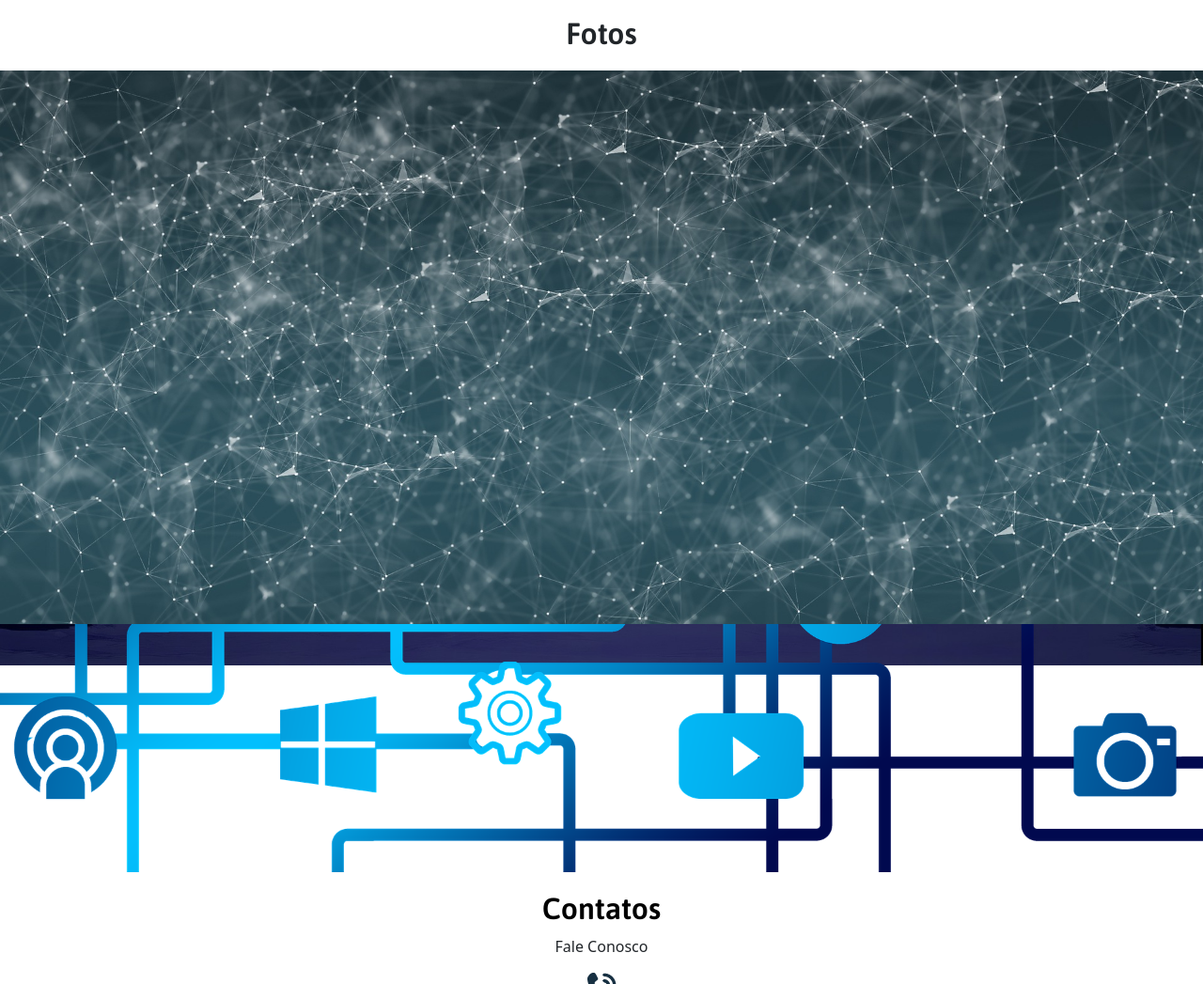
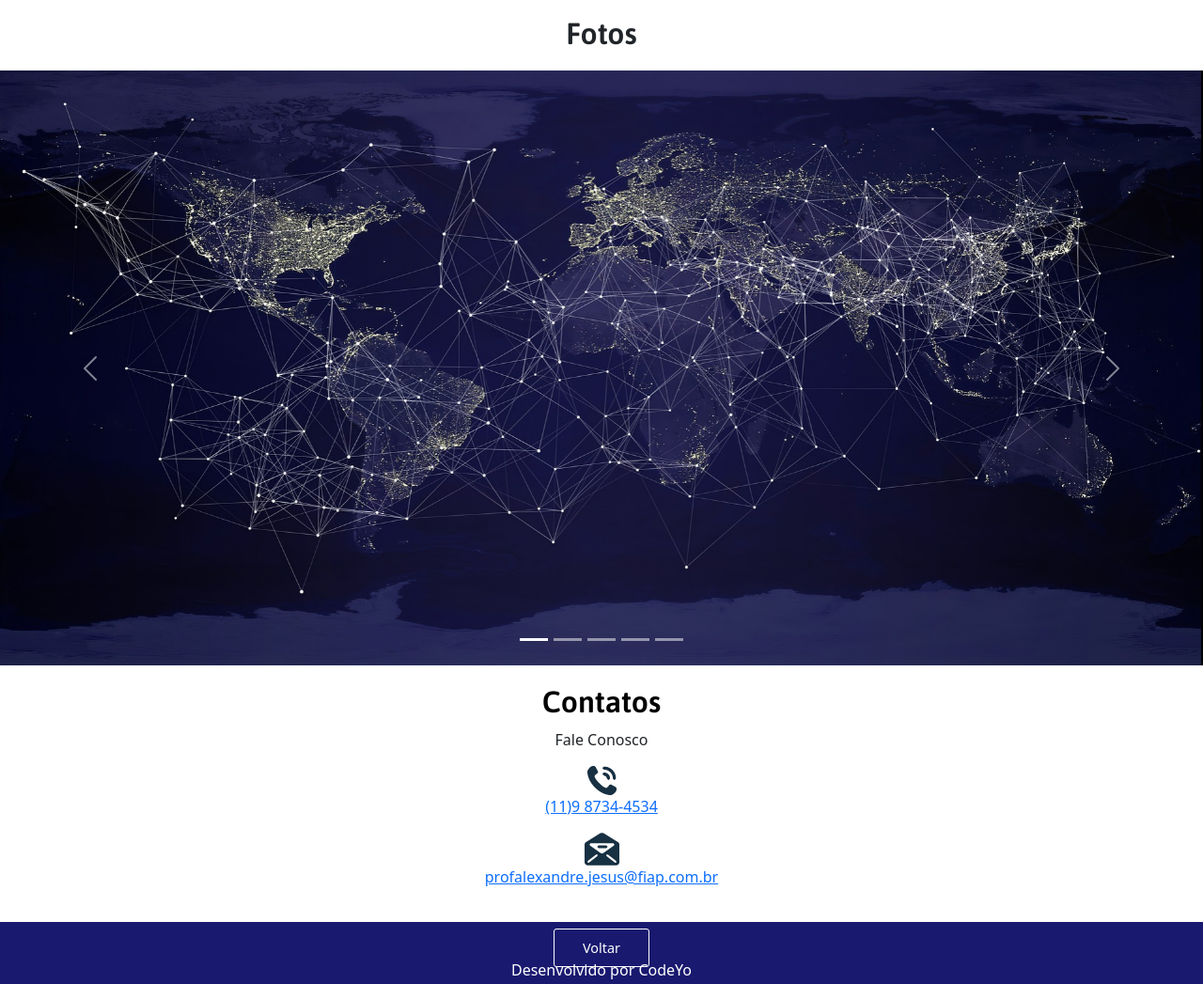
Before and after one commit to nicoleribeiro/cp_codeyo, a plain HTML site: page projeto-site/index.html in a window 1280 px wide. Shown: the part 1207-2254 px from the top of the page at 94% size. Drawn offline with nearby package versions, Linux system fonts and the light colour scheme.

Commit message:
continuação do carrossel

```diff
--- a/projeto-site/index.html
+++ b/projeto-site/index.html
@@ -86,27 +86,43 @@
             </div>
         </section>
 
-        <section id="fotos" class="carousel slide" data-bs-ride="carousel">
+
+        <section id="fotos">
             <h2>Fotos</h2>
+
+            <div id="carouselExampleIndicators" class="carousel slide" data-bs-ride="carousel">
+                <div class="carousel-indicators">
+                  <button type="button" data-bs-target="#carouselExampleIndicators" data-bs-slide-to="0" class="active" aria-current="true" aria-label="Slide 1"></button>
+                  <button type="button" data-bs-target="#carouselExampleIndicators" data-bs-slide-to="1" aria-label="Slide 2"></button>
+                  <button type="button" data-bs-target="#carouselExampleIndicators" data-bs-slide-to="2" aria-label="Slide 3"></button>
+                  <button type="button" data-bs-target="#carouselExampleIndicators" data-bs-slide-to="3" aria-label="Slide 4"></button>
+                  <button type="button" data-bs-target="#carouselExampleIndicators" data-bs-slide-to="4" aria-label="Slide 5"></button>
+                </div>
                 <div class="carousel-inner">
                   <div class="carousel-item active">
                     <img src="./img/backbone.jpg" class="d-block w-100" alt="Rede de computadores">
                   </div>
-                <div class="carousel-item active">
-                    <img src="./img/cidade.jpg" class="d-block w-100" alt="cidade virtual">
-                </div>
-                <div class="carousel-item active">
+                  <div class="carousel-item">
                     <img src="./img/comunicao.jpg" class="d-block w-100" alt="Rede de computadores">
                   </div>
-                <div class="carousel-item active">
+                  <div class="carousel-item">
                     <img src="./img/icones.png" class="d-block w-100" alt="icones de dispositivos e redes sociais">
                   </div>
-                <div class="carousel-item active">
+                  <div class="carousel-item">
                     <img src="./img/internet.jpg" class="d-block w-100" alt="internet">
                   </div>
-                <div class="carousel-item active">
+                  <div class="carousel-item">
                     <img src="./img/rede.jpg" class="d-block w-100" alt="Rede de virtual">
                   </div>
+                </div>
+                <button class="carousel-control-prev" type="button" data-bs-target="#carouselExampleIndicators" data-bs-slide="prev">
+                  <span class="carousel-control-prev-icon" aria-hidden="true"></span>
+                  <span class="visually-hidden">Previous</span>
+                </button>
+                <button class="carousel-control-next" type="button" data-bs-target="#carouselExampleIndicators" data-bs-slide="next">
+                  <span class="carousel-control-next-icon" aria-hidden="true"></span>
+                  <span class="visually-hidden">Next</span>
+                </button>
               </div>
         </section>
 
@@ -126,7 +142,7 @@
 
         <footer>
             <a href="#topo" class="botao">Voltar</a>
-            <p>Desenvolvido por <span>Desenvolvedor</span></p>
+            <p>Desenvolvido por <span>CodeYo</span></p>
             <p>Todos os direitos reservados. 2021&copy;</p>
         </footer>
     </body>
```
Lines whose indentation alone changed are shown as unchanged.
